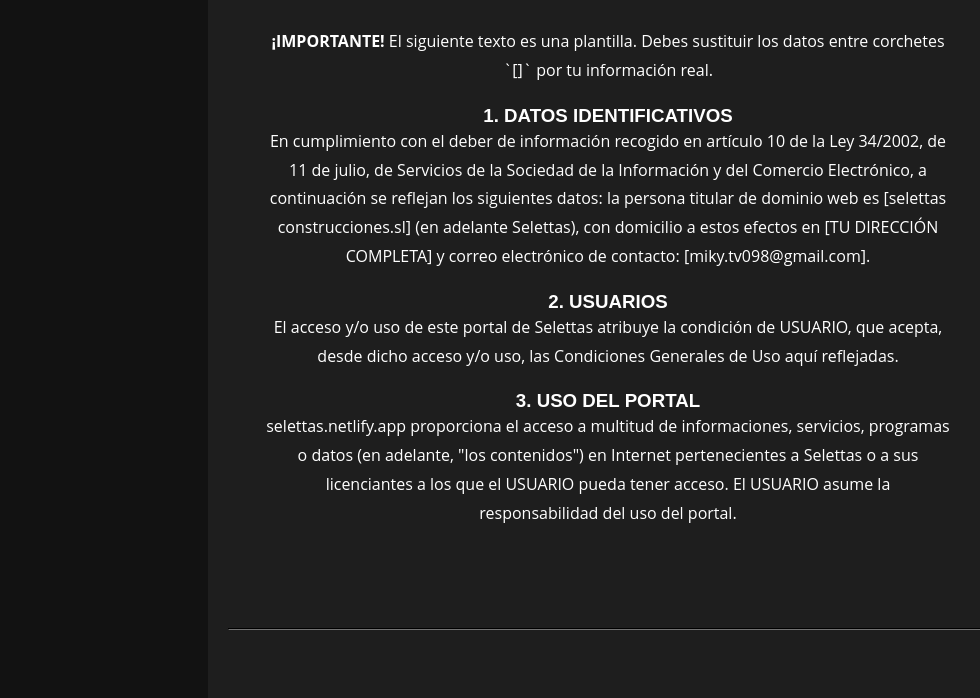
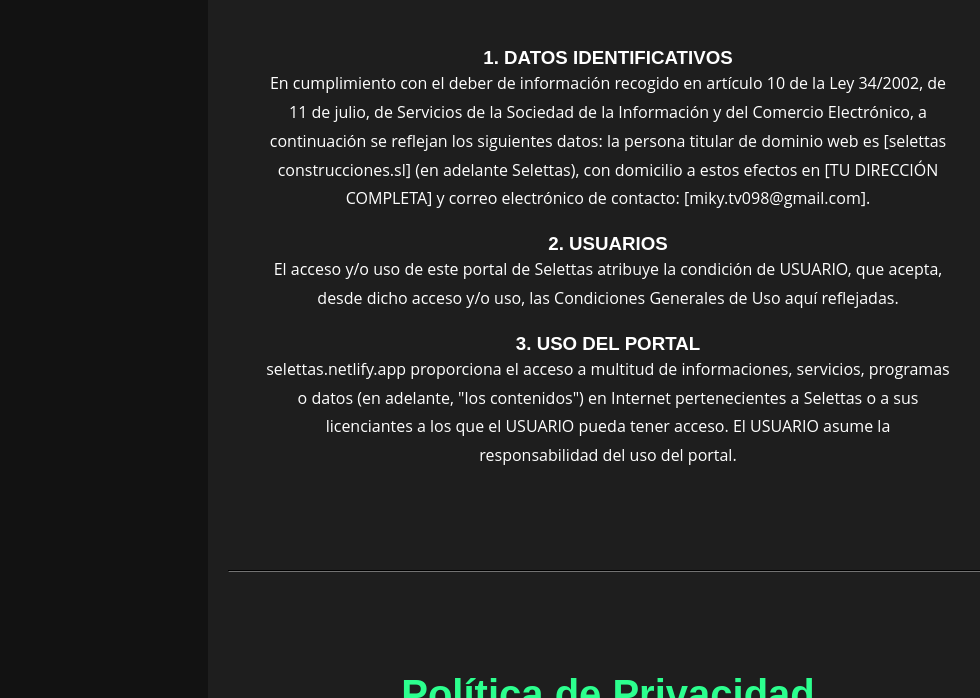
Before and after one commit to mikyz4/Mi-inmobiliaria, a plain HTML site: page Legal.html in a window 1280 px wide. Shown: the part 402-1100 px from the top of the page, without its empty margins (32-1012 px from the left). Drawn offline with Linux system fonts and the light colour scheme.

Commit message:
Add files via upload

```diff
--- a/Legal.html
+++ b/Legal.html
@@ -51,7 +51,6 @@
     <main class="legal-container">
         <section id="aviso-legal">
             <h2>Aviso Legal</h2>
-            <p><strong>¡IMPORTANTE!</strong> El siguiente texto es una plantilla. Debes sustituir los datos entre corchetes `[]` por tu información real.</p>
 
             <h3>1. DATOS IDENTIFICATIVOS</h3>
             <p>En cumplimiento con el deber de información recogido en artículo 10 de la Ley 34/2002, de 11 de julio, de Servicios de la Sociedad de la Información y del Comercio Electrónico, a continuación se reflejan los siguientes datos: la persona titular de dominio web es [selettas construcciones.sl] (en adelante Selettas), con domicilio a estos efectos en [TU DIRECCIÓN COMPLETA] y correo electrónico de contacto: [miky.tv098@gmail.com].</p>
```
